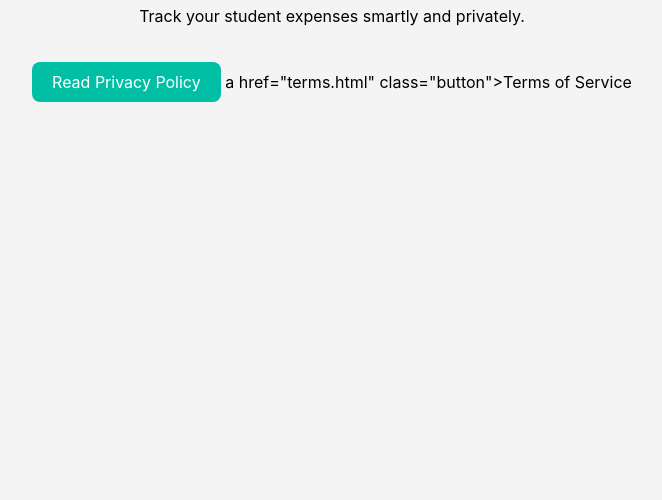
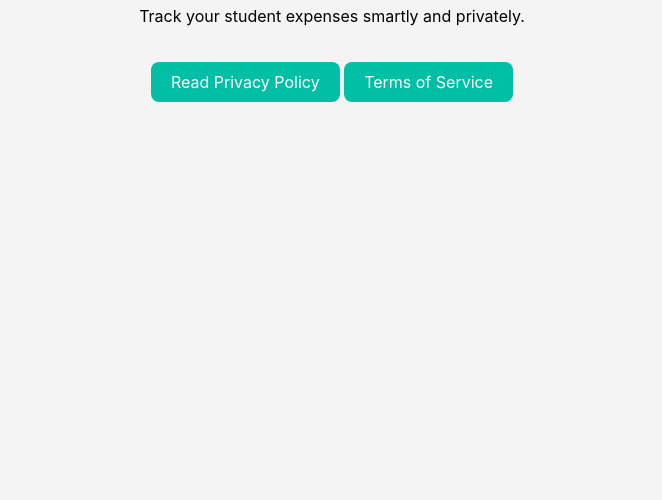
Before and after one commit to D1AS/PrivacyPolicy, a plain HTML site: page index.html in a window 1280 px wide. Shown: the part 300-800 px from the top of the page, without its empty margins (308-970 px from the left). Drawn offline with Linux system fonts and the light colour scheme.

Commit message:
Update index.html

```diff
--- a/index.html
+++ b/index.html
@@ -38,6 +38,6 @@
   <h1>Buckit</h1>
   <p>Track your student expenses smartly and privately.</p>
   <a href="privacy.html" class="button">Read Privacy Policy</a>
-  a href="terms.html" class="button">Terms of Service</a>
+  <a href="terms.html" class="button">Terms of Service</a>
 </body>
 </html>
```
